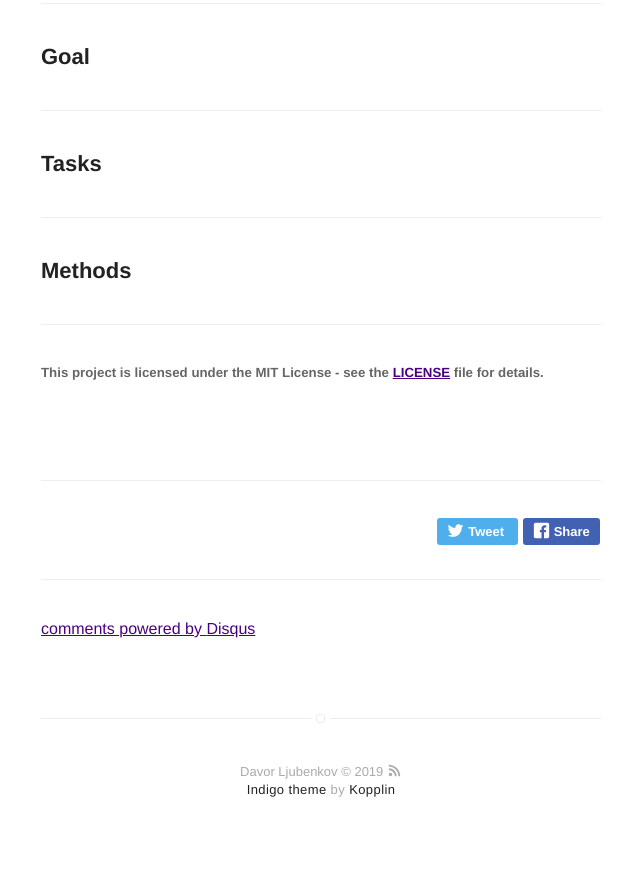
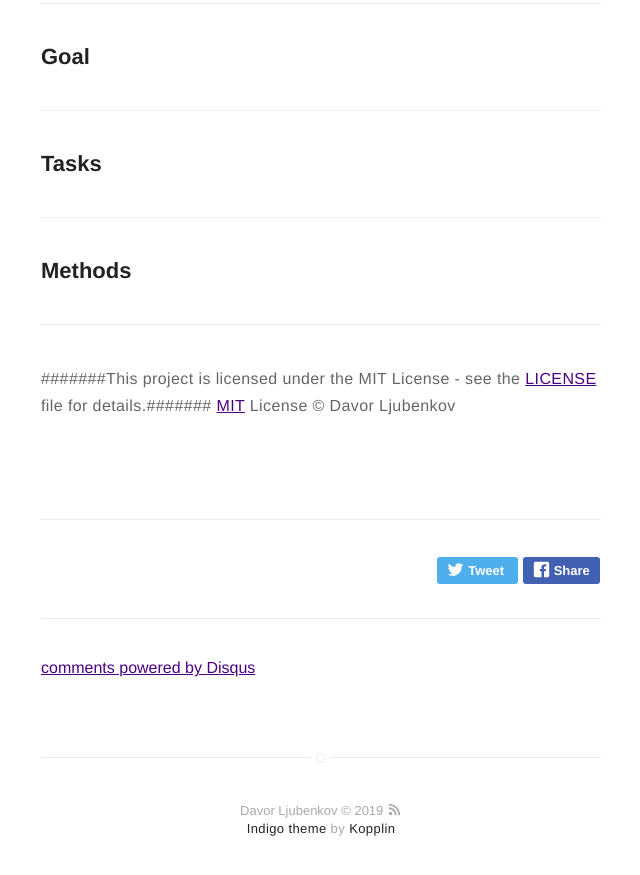
Before and after one commit to dljubenk/dljubenk.github.io, a Jekyll site: the page built from _posts/2019-02-01-project-description.markdown, in a window 1280 px wide and 900 px high, scrolled down 1503 px. Shown: the top 875 px of the window, without its empty margins (319-959 px from the left). Built offline with Jekyll 4.4.1, drawn with Linux system fonts in a browser that asks for light colours; comment, search, counter and statistics services are not loaded.

Commit message:
Update 2019-02-01-project-description.markdown

```diff
--- a/_posts/2019-02-01-project-description.markdown
+++ b/_posts/2019-02-01-project-description.markdown
@@ -61,7 +61,7 @@ Director of the Lab is [Carlo Ratti](https://en.wikipedia.org/wiki/Carlo_Ratti),
 
 ---
 
-##### This project is licensed under the MIT License - see the [LICENSE](https://opensource.org/licenses/MIT) file for details.
-
+#######This project is licensed under the MIT License - see the [LICENSE](https://opensource.org/licenses/MIT) file for details.#######
+[MIT](https://mit-license.org/) License © Davor Ljubenkov
 
 [1]: /assets/images/lab.jpg
```
